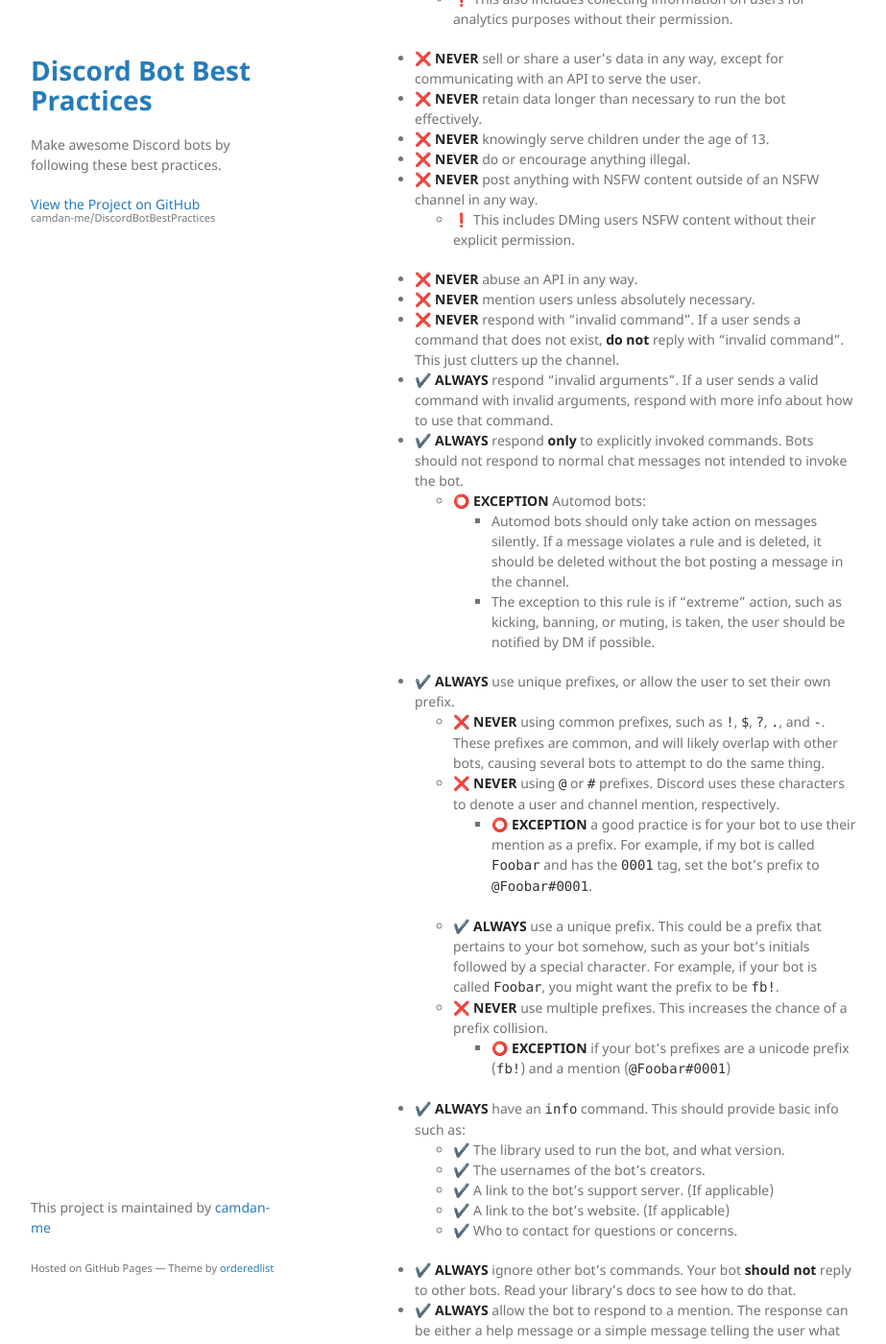
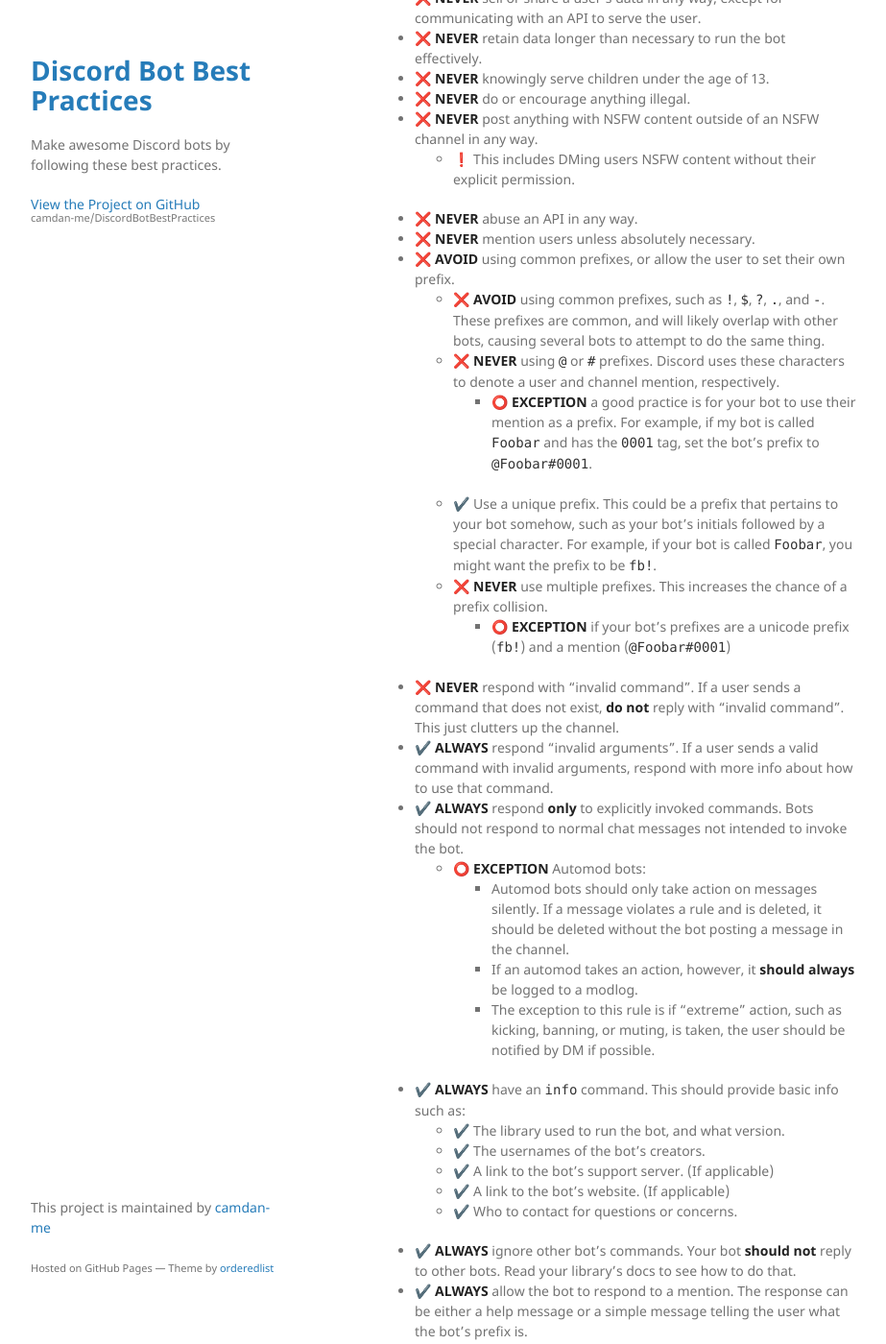
Before and after one commit to camdan-me/DiscordBotBestPractices, a Jekyll site: the page built from index.md, in a window 1280 px wide and 1400 px high, scrolled down 581 px. Shown: the whole window at 96% size, without its empty margins (178-1101 px from the left). Built offline with Jekyll 4.4.1, drawn with Linux system fonts in a browser that asks for light colours; our own code applies the rules of GitHub Pages for plain Markdown files; some of the changed text lies outside the part shown.

Commit message:
Make some changes as suggested by doge#1234

```diff
--- a/index.md
+++ b/index.md
@@ -20,19 +19,20 @@ If you are making a bot that is publically available, you should probably follow
     - ❗ This includes DMing users NSFW content without their explicit permission.
 - ❌ **NEVER** abuse an API in any way.
 - ❌ **NEVER** mention users unless absolutely necessary.
+- ❌ **AVOID** using common prefixes, or allow the user to set their own prefix.
+    - ❌ **AVOID** using common prefixes, such as `!`, `$`, `?`, `.`, and `-`. These prefixes are common, and will likely overlap with other bots, causing several bots to attempt to do the same thing.
+    - ❌ **NEVER** using `@` or `#` prefixes. Discord uses these characters to denote a user and channel mention, respectively.
+        - ⭕ **EXCEPTION** a good practice is for your bot to use their mention as a prefix. For example, if my bot is called `Foobar` and has the `0001` tag, set the bot's prefix to `@Foobar#0001`.
+    - ✔️ Use a unique prefix. This could be a prefix that pertains to your bot somehow, such as your bot's initials followed by a special character. For example, if your bot is called `Foobar`, you might want the prefix to be `fb!`.
+    - ❌ **NEVER** use multiple prefixes. This increases the chance of a prefix collision.
+        - ⭕ **EXCEPTION** if your bot's prefixes are a unicode prefix (`fb!`) and a mention (`@Foobar#0001`)
 - ❌ **NEVER** respond with "invalid command". If a user sends a command that does not exist, **do not** reply with "invalid command". This just clutters up the channel.
 - ✔️ **ALWAYS** respond "invalid arguments". If a user sends a valid command with invalid arguments, respond with more info about how to use that command.
 - ✔️ **ALWAYS** respond **only** to explicitly invoked commands. Bots should not respond to normal chat messages not intended to invoke the bot.
     - ⭕ **EXCEPTION** Automod bots:
         - Automod bots should only take action on messages silently. If a message violates a rule and is deleted, it should be deleted without the bot posting a message in the channel.
+        - If an automod takes an action, however, it **should always** be logged to a modlog.
         - The exception to this rule is if "extreme" action, such as kicking, banning, or muting, is taken, the user should be notified by DM if possible.
-- ✔️ **ALWAYS** use unique prefixes, or allow the user to set their own prefix.
-    - ❌ **NEVER** using common prefixes, such as `!`, `$`, `?`, `.`, and `-`. These prefixes are common, and will likely overlap with other bots, causing several bots to attempt to do the same thing.
-    - ❌ **NEVER** using `@` or `#` prefixes. Discord uses these characters to denote a user and channel mention, respectively.
-        - ⭕ **EXCEPTION** a good practice is for your bot to use their mention as a prefix. For example, if my bot is called `Foobar` and has the `0001` tag, set the bot's prefix to `@Foobar#0001`.
-    - ✔️ **ALWAYS** use a unique prefix. This could be a prefix that pertains to your bot somehow, such as your bot's initials followed by a special character. For example, if your bot is called `Foobar`, you might want the prefix to be `fb!`.
-    - ❌ **NEVER** use multiple prefixes. This increases the chance of a prefix collision.
-        - ⭕ **EXCEPTION** if your bot's prefixes are a unicode prefix (`fb!`) and a mention (`@Foobar#0001`)
 - ✔️ **ALWAYS** have an `info` command. This should provide basic info such as:
     - ✔️ The library used to run the bot, and what version.
     - ✔️ The usernames of the bot's creators.
```
Also changed, not shown: other parts of index.md (+0 -1 lines).
